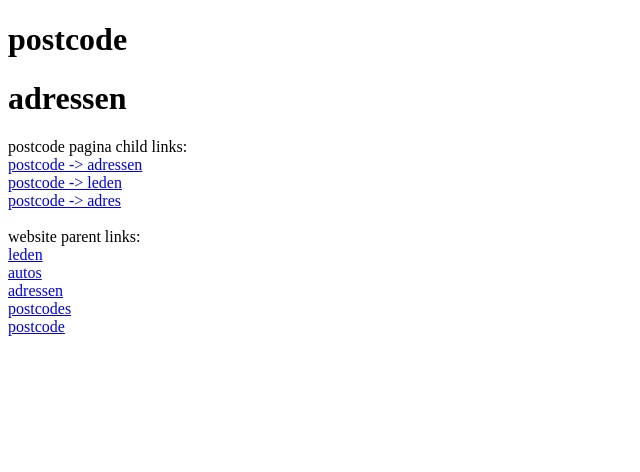
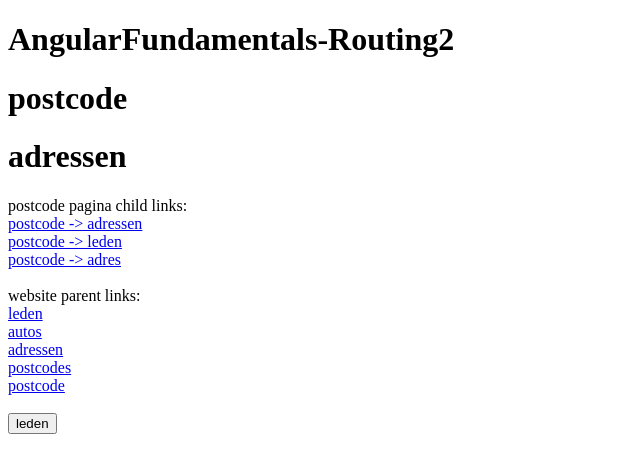
Before and after one commit to oraculo-nl/AngularFundamentals-Routing4, an Angular app: page /postcode/adressen in a window 1280 px wide. Shown: the top 472 px of the page, without its empty margins (0-640 px from the left). Built offline with nearby package versions, Linux system fonts and the light colour scheme.

Commit message:
add routerlink modifications

```diff
--- a/src/app/app.component.html
+++ b/src/app/app.component.html
@@ -1,7 +1,10 @@
+<h1>{{title}}</h1>
 <router-outlet></router-outlet>
 website parent links:<br>
-<a href="/leden">leden</a><br>
-<a href="/autos">autos</a><br>
-<a href="/adressen">adressen</a><br>
-<a href="/postcodes">postcodes</a><br>
-<a href="/postcode">postcode</a><br>
+<a [routerLink]="['/leden']">leden</a><br>
+<a [routerLink]="['/autos']">autos</a><br>
+<a [routerLink]="['/adressen']">adressen</a><br>
+<a [routerLink]="['/postcodes']">postcodes</a><br>
+<a [routerLink]="['/postcode']">postcode</a><br>
+<br>
+<button (click)="onButtonClick()">leden</button>
--- a/src/app/app.component.ts
+++ b/src/app/app.component.ts
@@ -1,4 +1,5 @@
 import { Component } from '@angular/core';
+import { Router } from '@angular/router';
 
 @Component({
   selector: 'app-root',
@@ -6,5 +7,11 @@ import { Component } from '@angular/core';
   styleUrls: ['./app.component.css']
 })
 export class AppComponent {
-  title = 'AngularFundamentals-Routing';
+  title = 'AngularFundamentals-Routing2';
+
+  constructor(private _router:Router) { }
+
+  onButtonClick() : void {
+    this._router.navigate(['/leden'])
+  }
 }
--- a/src/app/postcode/postcode.component.html
+++ b/src/app/postcode/postcode.component.html
@@ -1,6 +1,6 @@
 <h1>postcode</h1>
 <router-outlet></router-outlet>
 postcode pagina child links:<br>
-<a href="/postcode/adressen">postcode -> adressen</a><br>
-<a href="/postcode/leden">postcode -> leden</a><br>
-<a href="/postcode/adres">postcode -> adres</a><br><br>
+<a [routerLink]="['/postcode/adressen']">postcode -> adressen</a><br>
+<a [routerLink]="['/postcode/leden']">postcode -> leden</a><br>
+<a [routerLink]="['/postcode/adres']">postcode -> adres</a><br><br>
```
